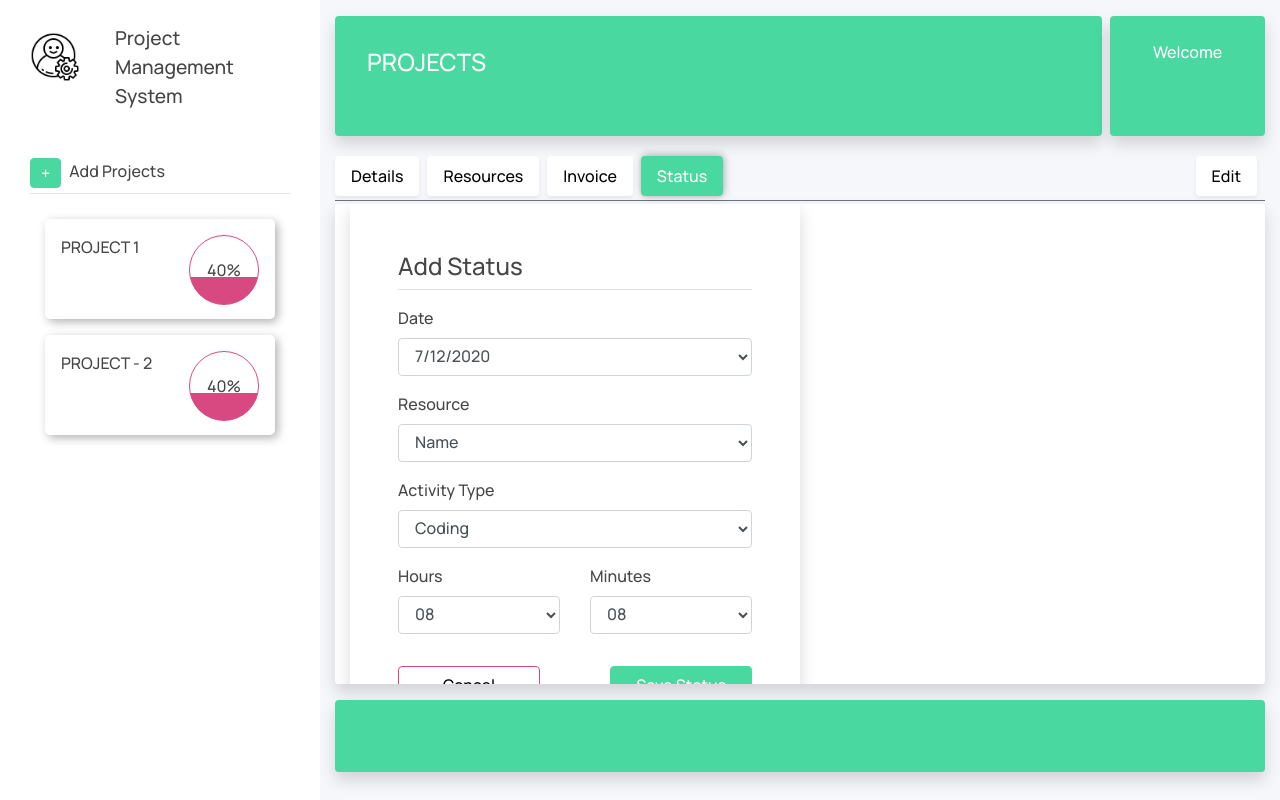
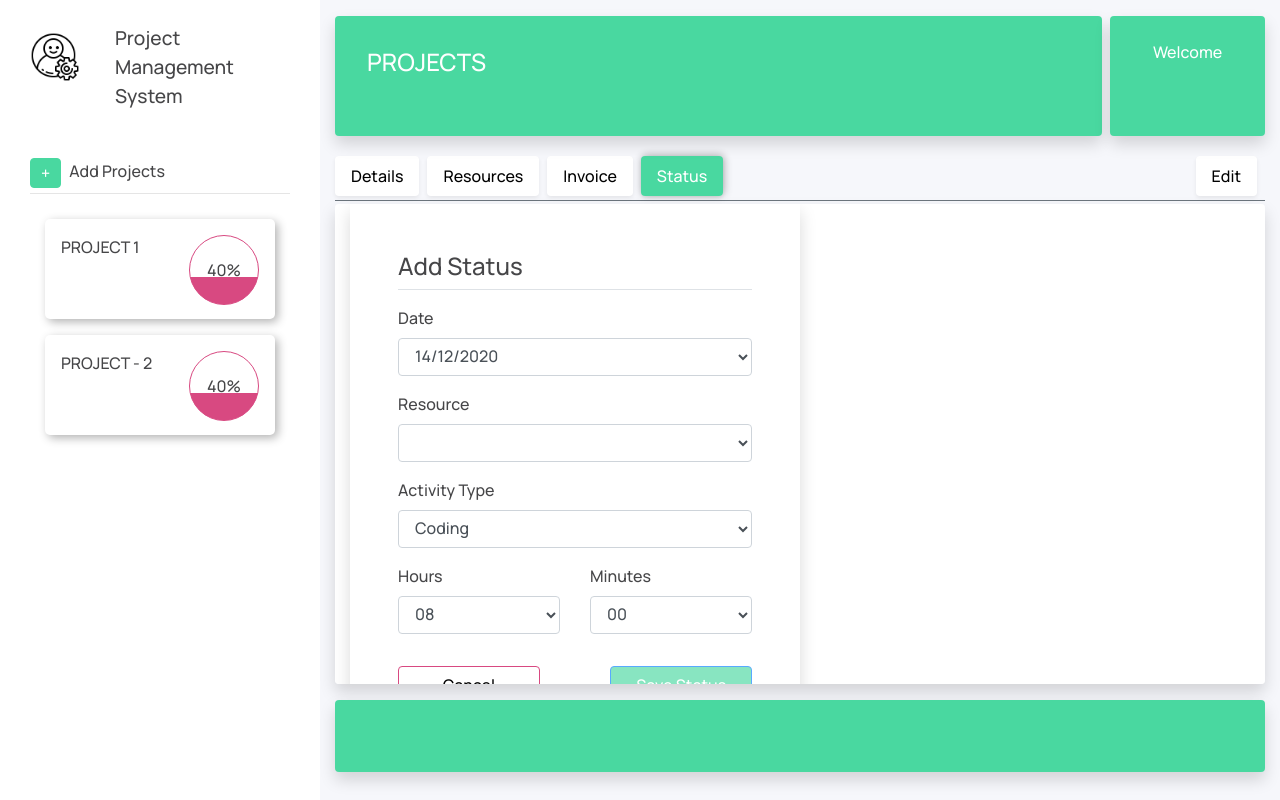
Before and after one commit to JiHaripriya/ProjectManager-Angular, an Angular app: page /status/add in a window 1280 px wide. Built offline with nearby package versions, Linux system fonts and the light colour scheme.

Commit message:
Populate status form fields

```diff
--- a/src/app/shared/status-form/status-form.component.css
+++ b/src/app/shared/status-form/status-form.component.css
@@ -0,0 +1,4 @@
+input.ng-invalid.ng-touched,
+textarea.ng-invalid.ng-touched {
+    border: 1px solid rgb(216, 15, 15);
+}
--- a/src/app/shared/status-form/status-form.component.html
+++ b/src/app/shared/status-form/status-form.component.html
@@ -1,56 +1,109 @@
-<form class="col-md-6 shadow">
-
+<form class="col-md-6 shadow" [formGroup]="statusForm" (ngSubmit)="onSubmit()">
   <div class="p-5">
-
     <div class="row border-bottom">
       <h4>Add Status</h4>
     </div>
 
     <div class="row form-group mt-3">
       <label for="date">Date</label>
-            <select name="date" id="date" class="form-control">
-                <option value="7/12/2020">7/12/2020
-                </option>
+      <select formControlName="date" id="date" class="form-control">
+        <option *ngFor="let option of dateArray" [value]="option">{{ option }}</option>
       </select>
+      <span
+        *ngIf="!statusForm.get('date').valid && statusForm.get('date').touched"
+        class="text-danger small"
+      >
+        Select a date
+      </span>
     </div>
 
     <div class="row form-group">
       <label for="resource">Resource</label>
-            <select name="resource" id="resource" class="form-control">
-                <option value="Name">Name
-                </option>
+      <select formControlName="resource" id="resource" class="form-control">
+        <option value="Name">Name</option>
       </select>
+      <span
+        *ngIf="
+          !statusForm.get('resource').valid &&
+          statusForm.get('resource').touched
+        "
+        class="text-danger small"
+      >
+        Select a resource
+      </span>
     </div>
 
     <div class="row form-group">
       <label for="actvitytype">Activity Type</label>
-            <select name="actvitytype" id="actvitytype" class="form-control">
-                <option value="Coding">Coding
-                </option>
+      <select
+        formControlName="actvitytype"
+        id="actvitytype"
+        class="form-control"
+      >
+        <option *ngFor="let option of activityTypeList" [value]="option">{{ option }}</option>
       </select>
+      <span
+        *ngIf="
+          !statusForm.get('actvitytype').valid &&
+          statusForm.get('actvitytype').touched
+        "
+        class="text-danger small"
+      >
+        Select an activity type
+      </span>
     </div>
 
     <div class="row form-group">
       <div class="col-md-6 pl-0">
         <label for="hours">Hours</label>
-                <select name="hours" id="hours" class="col-md-12 form-control">
-                    <option value="08">08
-                    </option>
+        <select
+          formControlName="hours"
+          id="hours"
+          class="col-md-12 form-control"
+        >
+          <option *ngFor="let option of hoursSequence" [value]="option">{{ option }}</option>
         </select>
+        <span
+          *ngIf="
+            !statusForm.get('hours').valid && statusForm.get('hours').touched
+          "
+          class="text-danger small"
+        >
+          Select the no: hour(s)
+        </span>
       </div>
 
       <div class="col-md-6 pr-0">
         <label for="minutes">Minutes</label>
-                <select name="minutes" id="minutes" class="col-md-12 form-control">
-                    <option value="08">08
-                    </option>
+        <select
+          formControlName="minutes"
+          id="minutes"
+          class="col-md-12 form-control"
+        >
+            <option *ngFor="let option of minuteSequence" [value]="option">{{ option }}</option>
         </select>
+        <span
+          *ngIf="
+            !statusForm.get('minutes').valid &&
+            statusForm.get('minutes').touched
+          "
+          class="text-danger small"
+        >
+          Select the no: minutes
+        </span>
       </div>
     </div>
 
     <div class="row justify-content-between pt-3">
-            <button class="btn btn-secondary w-40" type="button" (click)="cancelStatus()"> Cancel </button>
-            <button class="btn btn-primary w-40" type="submit"> Save Status</button> <!--[disabled]="!f.valid" -->
+      <button
+        class="btn btn-secondary w-40"
+        type="button"
+        (click)="cancelStatusUpdate()"
+      >
+        Cancel
+      </button>
+      <button class="btn btn-primary w-40" type="submit" [disabled]="!statusForm.valid">Save Status</button>
+
     </div>
   </div>
 </form>
--- a/src/app/shared/status-form/status-form.component.ts
+++ b/src/app/shared/status-form/status-form.component.ts
@@ -1,22 +1,79 @@
 import { Component, OnInit } from '@angular/core';
+import { FormGroup, FormControl, Validators } from '@angular/forms';
 import { Router } from '@angular/router';
 import { FormServiceService } from '../services/form-service.service';
 
 @Component({
   selector: 'app-status-form',
   templateUrl: './status-form.component.html',
-  styleUrls: ['./status-form.component.css']
+  styleUrls: ['./status-form.component.css'],
 })
 export class StatusFormComponent implements OnInit {
+  statusForm: FormGroup;
+  activityTypeList = [
+    'Project management',
+    'Training',
+    'Architecting',
+    'Requirements analysis',
+    'System design',
+    'Coding',
+    'Graphic design',
+    'Testing',
+    'HTML/CSS',
+    'Pre-sales',
+    'Tech Support',
+    'UX design',
+    'Marketing',
+    'Business Analysis',
+    'Other',
+  ];
 
-  constructor(private router: Router, private formService: FormServiceService) { }
+  // Append 0 to single digit time spent values
+  hoursSequence = Array.from({ length: 17 }, (_, index) => String(index).length == 1 ? `0${index}` : `${index}`);
+  minuteSequence = Array.from({ length: 4 }, (_, index) => String((index) * 15).length == 1 ? `0${(index) * 15}` : `${(index) * 15}`);
+  dateArray: Array<string>[];
+
+
+  constructor(
+    private formService: FormServiceService,
+    private router: Router
+  ) {
+    // Get dates array in increasing order
+    this.dateArray = this.generateDates(new Date(), this.subtractDays( new Date(), 7 )).reverse();
+  }
 
   ngOnInit(): void {
+    this.statusForm = new FormGroup({
+      resource: new FormControl(null, Validators.required),
+      date: new FormControl(`${new Date().getDate()}/${new Date().getMonth() + 1}/${new Date().getFullYear()}`),
+      actvitytype: new FormControl('Coding'),
+      hours: new FormControl('08'),
+      minutes: new FormControl('00'),
+    });
   }
 
-  cancelStatus() {
+  onSubmit() {
+    console.log(this.statusForm);
+  }
+
+  cancelStatusUpdate() {
     this.formService.isFormStatus.next(0);
     this.router.navigate(['/status']);
   }
 
+  // Generates dates between a given start and end date (both inclusive) and returns an array of dates
+  private generateDates(startDate, stopDate) {
+    let dateArray = new Array(), currentDate = startDate
+    while (currentDate >= stopDate) {
+        dateArray.push(`${currentDate.getDate()}/${currentDate.getMonth() + 1}/${currentDate.getFullYear()}`)
+        currentDate = this.subtractDays( currentDate, 1);
+    }
+    return dateArray
+  }
+
+  private subtractDays(dateInput, days) {
+    let date = new Date(dateInput.valueOf())
+    date.setDate(date.getDate() - days)
+    return date
+  }
 }
```
Lines whose indentation alone changed are shown as unchanged.
